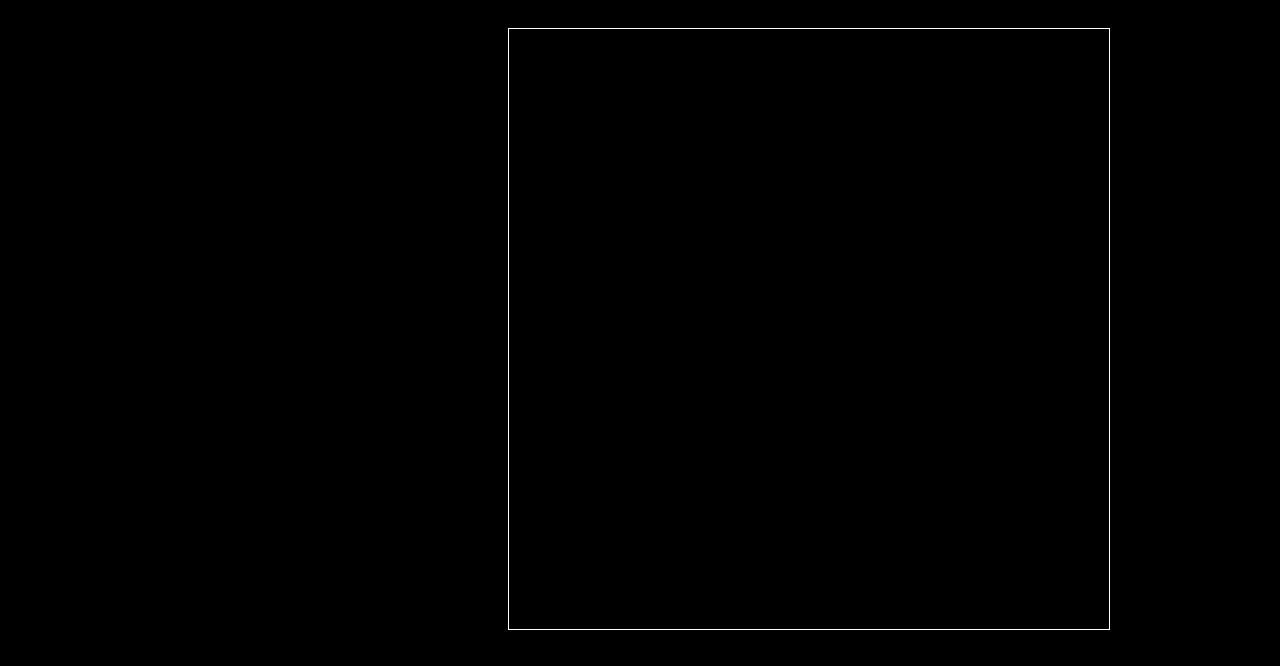
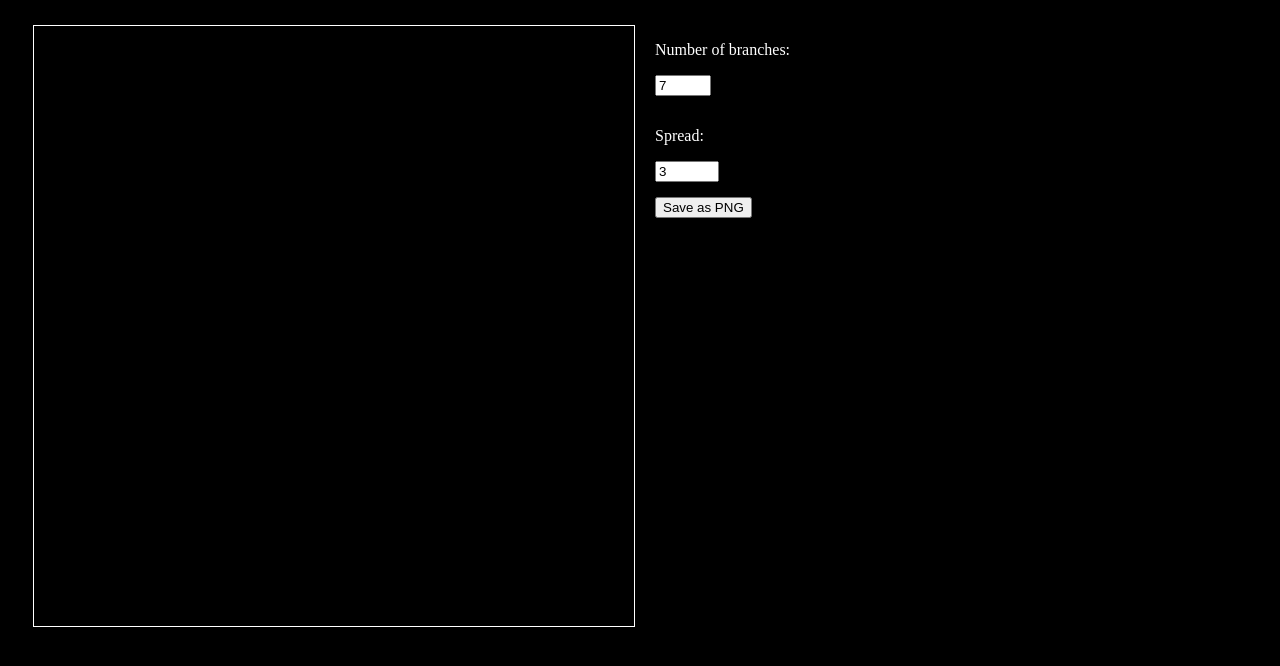
Before and after one commit to Cat-Lord/snowflake-generator, a plain HTML site: page index.html in a window 1280 px wide. Drawn offline with Linux system fonts and the light colour scheme.

Commit message:
feat: configuration via html

```diff
--- a/config.js
+++ b/config.js
@@ -1,20 +1,25 @@
 class Config {
-  // TODO: default animate to false
-  constructor(tentacles = 5, animate = true) {
+  constructor(tentacles = 7, spread = 3) {
     this.tentacles = tentacles;
-    this.animate = animate;
+    this.spread = spread;
     this.tentacleRestrictionAngle = Math.PI / this.tentacles;
   }
 
+  setTentacles(tentacles) {
+    this.tentacles = tentacles;
+  }
   getTentacles() {
     return this.tentacles;
+  }
+
+  setSpread(spread) {
+    this.spread = spread;
+  }
+  getSpread() {
+    return this.spread;
   }
 
   getTentacleRestrictionAngle() {
     return this.tentacleRestrictionAngle;
   }
-
-  shouldAnimate() {
-    return this.animate;
-  }
 }
--- a/generator.js
+++ b/generator.js
@@ -72,7 +72,7 @@ class Generator {
   update() {
     // keep generating new particles
     while (this.canUpdateCurrentParticle()) {
-      this.currentParticle.update();
+      this.currentParticle.update(this.config.spread);
       this.currentParticle.restrictWithinAngle(
         this.config.getTentacleRestrictionAngle()
       );
--- a/index.html
+++ b/index.html
@@ -7,7 +7,23 @@
     <link rel="stylesheet" type="text/css" href="styles.css" />
   </head>
   <body onload="init()">
-    <canvas id="canvas" width="600" height="600"></canvas>
+    <div id="canvas-with-config">
+      <canvas id="canvas" width="600" height="600"></canvas>
+      <div id="config">
+        <div>
+          <p>Number of branches:</p>
+          <input id="branch-count" type="number" min="3" max="15" />
+        </div>
+
+        <div>
+          <p>Spread:</p>
+          <input id="spread" type="number" min="1.0" max="5.0" step="0.5" />
+        </div>
+
+        <!-- Todo -->
+        <button>Save as PNG</button>
+      </div>
+    </div>
 
     <script src="particle.js"></script>
     <script src="config.js"></script>
--- a/main.js
+++ b/main.js
@@ -2,7 +2,6 @@ function init() {
   const config = new Config();
   const drawer = new Drawer(document.getElementById('canvas'), config);
   const generator = new Generator(config, drawer);
-  const shouldEscape = true;
 
   document.addEventListener('keydown', (ev) => {
     switch (ev.key) {
@@ -19,4 +18,18 @@ function init() {
       }
     }
   });
+
+  const branchCountElement = document.getElementById('branch-count');
+  branchCountElement.value = config.tentacles;
+  branchCountElement.addEventListener('change', (ev) => {
+    const branchCount = parseInt(ev.target.value);
+    config.setTentacles(branchCount);
+  });
+
+  const spreadElement = document.getElementById('spread');
+  spreadElement.value = config.spread;
+  spreadElement.addEventListener('change', (ev) => {
+    const spread = parseFloat(ev.target.value);
+    config.setSpread(spread);
+  });
 }
--- a/particle.js
+++ b/particle.js
@@ -6,9 +6,9 @@ class Particle {
     this.color = color;
   }
 
-  update = () => {
+  update = (spread) => {
     this.x -= 1;
-    this.y += -2 + Math.random() * 4;
+    this.y += -spread + Math.random() * (spread * 2);
   };
 
   // expects radians
--- a/styles.css
+++ b/styles.css
@@ -1,9 +1,22 @@
 body {
   background-color: black;
+  color: white;
 }
 
 canvas {
-  margin-top: 20px;
-  margin-left: 500px;
   border: 1px solid white;
 }
+
+#canvas-with-config {
+  display: flex;
+  flex-direction: row;
+  gap: 20px;
+  margin: 25px;
+}
+
+#config {
+  display: flex;
+  flex-direction: column;
+  align-items: flex-start;
+  gap: 15px;
+}
```
